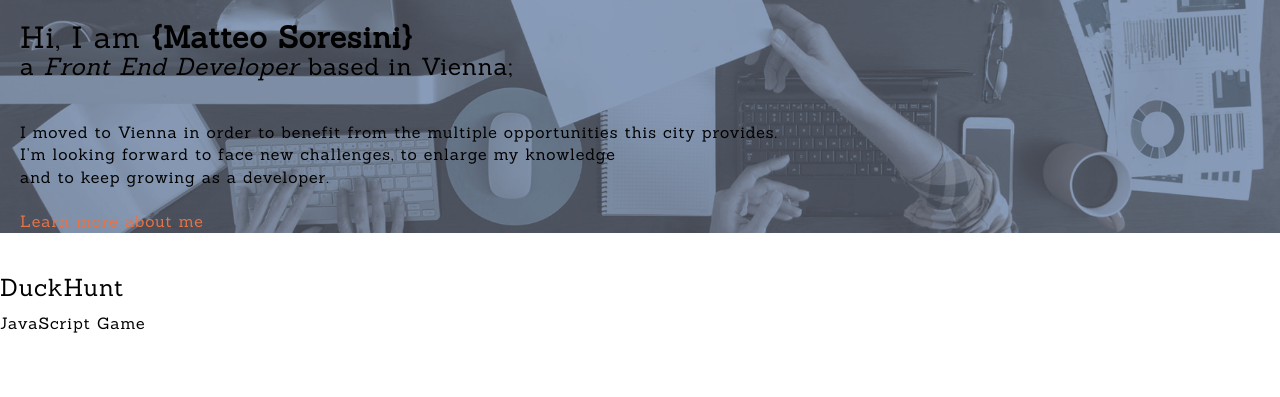
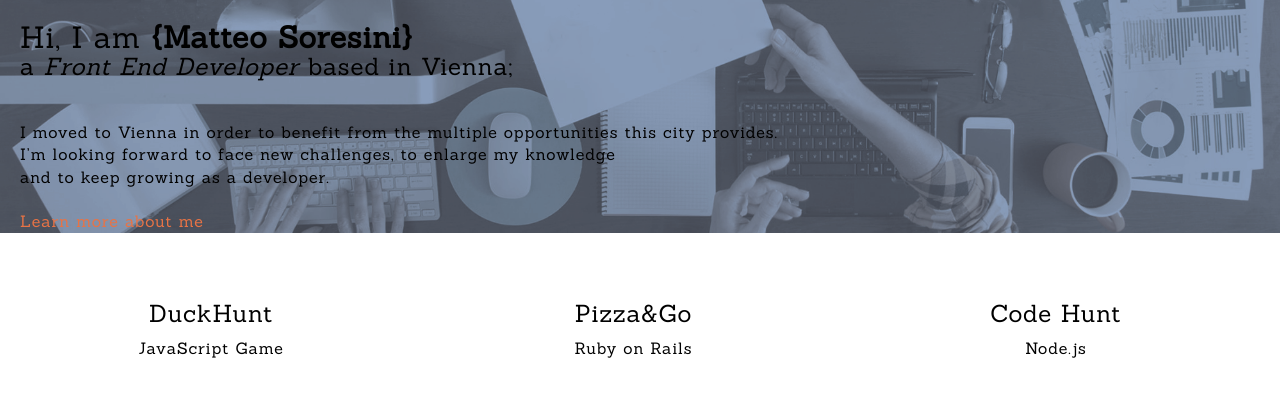
Before and after one commit to Matteobikk90/Portfolio2, a PHP site: page / in a window 1280 px wide. Shown: the part 61-458 px from the top of the page. Run offline with PHP 8.4, Linux system fonts and the light colour scheme; some libraries are stand-ins or nearby versions.

Commit message:
first3Works

```diff
--- a/css/style.css
+++ b/css/style.css
@@ -72,6 +72,12 @@ a {
 	margin: auto auto auto 20px;
 }
 
+section {
+	width: 29%;
+	float: left;
+	margin: 2% 2%;
+	text-align: center;
+}
 
 
 
--- a/index.html
+++ b/index.html
@@ -52,10 +52,15 @@
            </section>
            <section class="works3">
            	      <img src="">
+           	      <h3>Pizza&Go</h3>
+           	      <p>Ruby on Rails</p>
            </section>
            <section class="works3">
            	      <img src="">
+           	      <h3>Code Hunt</h3>
+           	      <p>Node.js</p>
            </section>
+
 
 
            <!--
```
